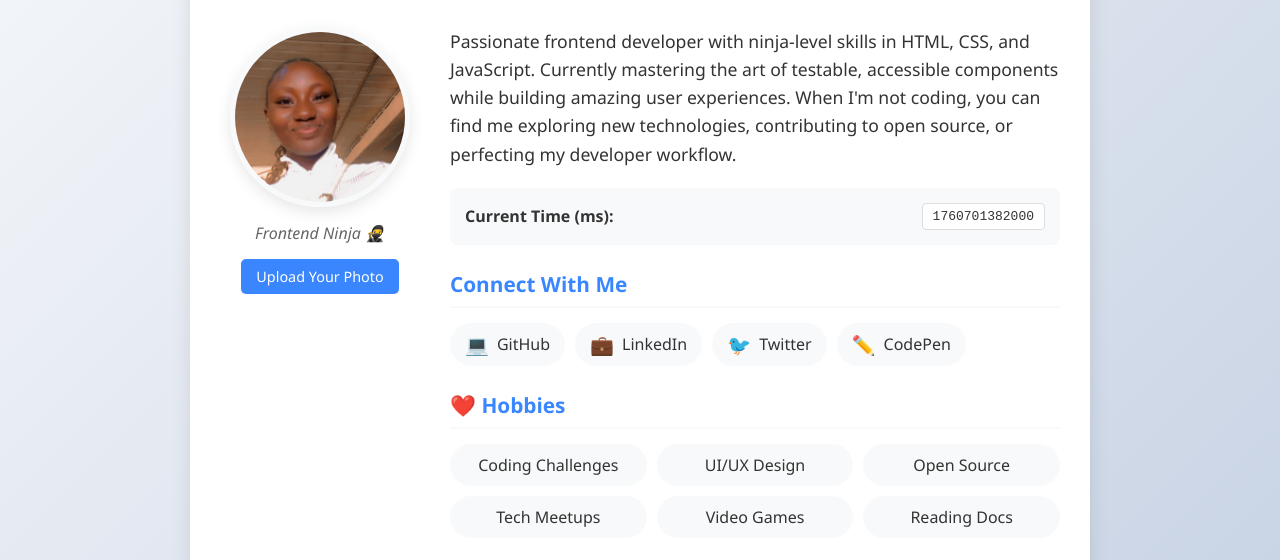
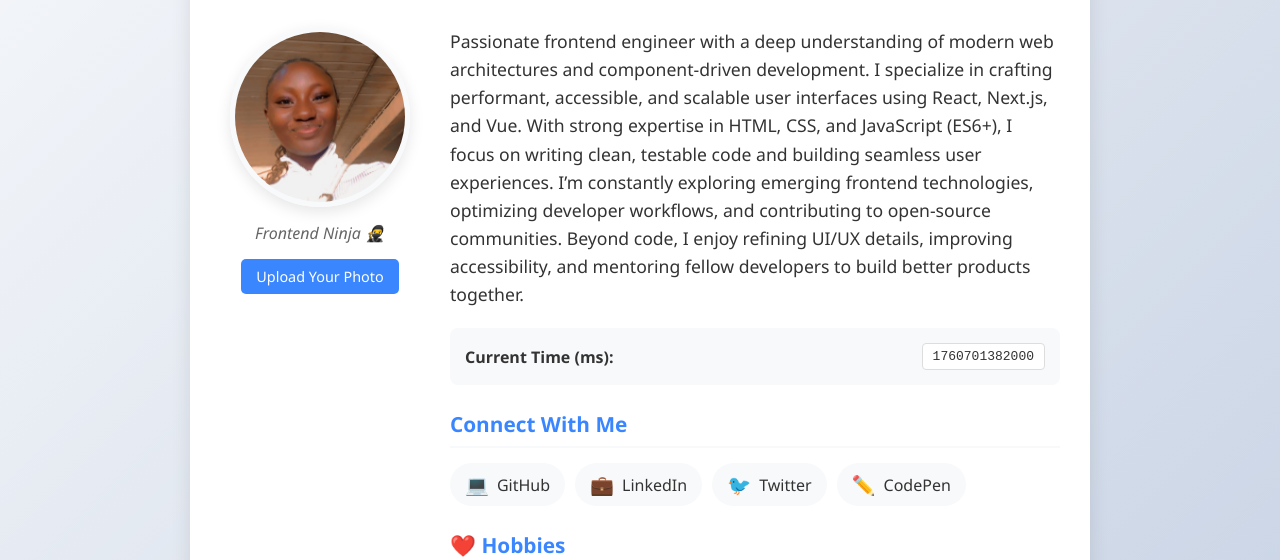
Before and after one commit to ogooluwa-cn/profile-card, a plain HTML site: page index.html in a window 1280 px wide. Shown: the part 163-723 px from the top of the page. Drawn offline with Linux system fonts and the light colour scheme.

Commit message:
profile changes

```diff
--- a/index.html
+++ b/index.html
@@ -318,10 +318,9 @@
 
             <div class="profile-details">
                 <p data-testid="test-user-bio">
-                    Passionate frontend developer with ninja-level skills in HTML, CSS, and JavaScript.
-                    Currently mastering the art of testable, accessible components while building
-                    amazing user experiences. When I'm not coding, you can find me exploring new
-                    technologies, contributing to open source, or perfecting my developer workflow.
+Passionate frontend engineer with a deep understanding of modern web architectures and component-driven development. I specialize in crafting performant, accessible, and scalable user interfaces using React, Next.js, and Vue. With strong expertise in HTML, CSS, and JavaScript (ES6+), I focus on writing clean, testable code and building seamless user experiences.
+
+I’m constantly exploring emerging frontend technologies, optimizing developer workflows, and contributing to open-source communities. Beyond code, I enjoy refining UI/UX details, improving accessibility, and mentoring fellow developers to build better products together.
                 </p>
 
                 <div class="time-container">
```
